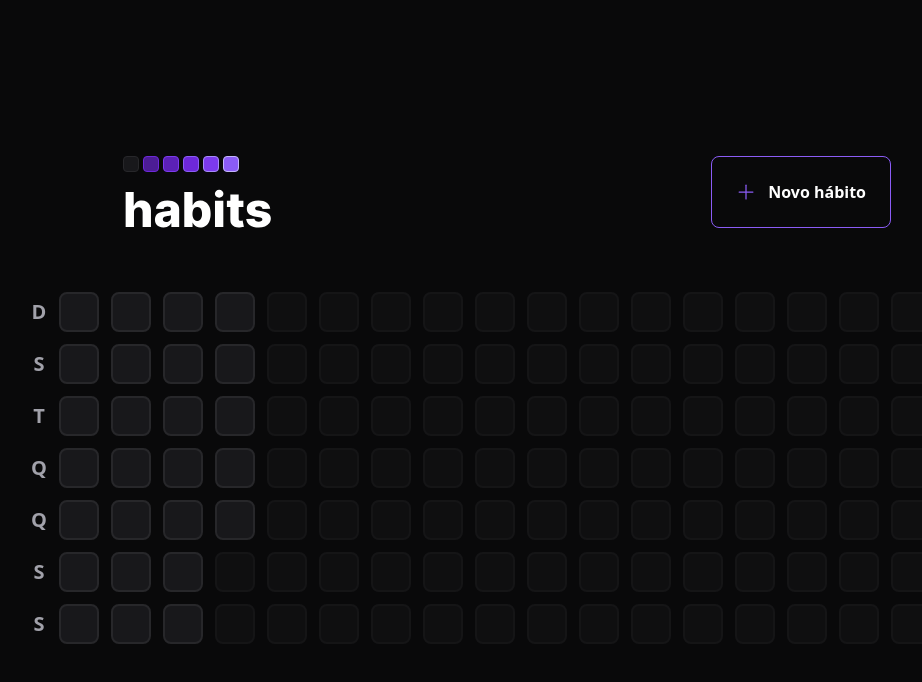
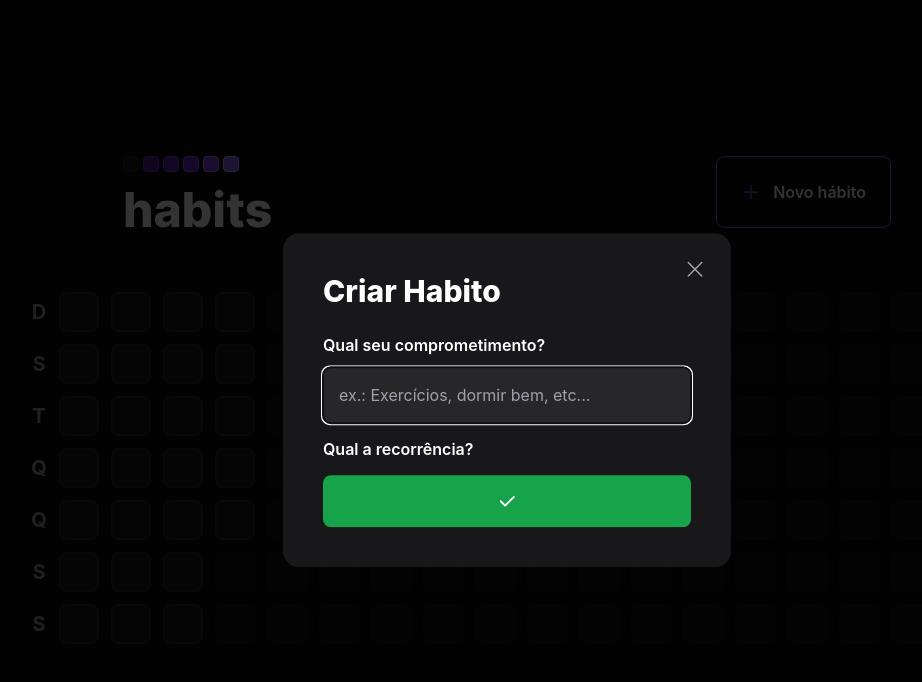
Before and after one commit to gusttavocdn/habits_tracker, a React (Vite) app in the folder web/: page / in a window 1280 px wide. Both pictures are taken after a click on the button "Novo hábito". Shown: the top 682 px of the page, without its empty margins (133-1055 px from the left). Built offline with nearby package versions, Linux system fonts and the light colour scheme.

Commit message:
feat(web): add modal to creat habit

```diff
--- a/web/package.json
+++ b/web/package.json
@@ -9,6 +9,8 @@
     "preview": "vite preview"
   },
   "dependencies": {
+    "@radix-ui/react-dialog": "^1.0.2",
+    "@radix-ui/react-popover": "^1.0.3",
     "dayjs": "^1.11.7",
     "phosphor-react": "^1.4.1",
     "react": "^18.2.0",
--- a/web/src/components/Header.tsx
+++ b/web/src/components/Header.tsx
@@ -1,17 +1,38 @@
-import { Plus } from 'phosphor-react';
+import { Plus, X } from 'phosphor-react';
+import * as Dialog from '@radix-ui/react-dialog';
+import { useState } from 'react';
 import logo from '../assets/logo.svg';
+import { NewHabitForm } from './NewHabitForm';
 
 export function Header() {
   return (
     <div className='w-full max-w-3xl mx-auto flex item-center justify-between'>
       <img src={logo} alt='Habits' />
-      <button
-        type='button'
-        className='border border-violet-500 font-semibold rounded-lg px-6 py-4 flex items-center gap-3 text-white hover:border-violet-300'
-      >
-        <Plus size={20} className='text-violet-500' />
-        Novo hábito
-      </button>
+
+      <Dialog.Root>
+        <Dialog.Trigger
+          type='button'
+          className='border border-violet-500 font-semibold rounded-lg px-6 py-4 flex items-center gap-3 text-white hover:border-violet-300'
+        >
+          <Plus size={20} className='text-violet-500' />
+          Novo hábito
+        </Dialog.Trigger>
+
+        <Dialog.Portal>
+          <Dialog.Overlay className='w-screen h-screen bg-black/80 fixed inset-0' />
+          <Dialog.Content className='absolute p-10 bg-zinc-900 rounded-2xl w-full max-w-md top-1/2 left-1/2 -translate-x-1/2 -translate-y-1/2'>
+            <Dialog.Close className='absolute right-6 top-6 text-zinc-400 hover:text-zinc-200'>
+              <X size={24} aria-label='Fechar' />
+            </Dialog.Close>
+
+            <Dialog.Title className='text-3xl leading-tight font-extrabold text-white'>
+              Criar Habito
+            </Dialog.Title>
+
+            <NewHabitForm />
+          </Dialog.Content>
+        </Dialog.Portal>
+      </Dialog.Root>
     </div>
   );
 }
--- /dev/null
+++ b/web/src/components/NewHabitForm.tsx
@@ -0,0 +1,33 @@
+import { Check } from 'phosphor-react';
+
+export function NewHabitForm() {
+  return (
+    <form className='w-full flex flex-col mt-6 text-white'>
+      <label htmlFor='title' className='font-semibold leading-tight'>
+        Qual seu comprometimento?
+      </label>
+
+      <input
+        type='text'
+        id='title'
+        placeholder='ex.: Exercícios, dormir bem, etc...'
+        className='p-4 rounded-lg mt-3 bg-zinc-800 text-white placeholder:text-zinc-400'
+        autoFocus
+      ></input>
+
+      <label htmlFor='' className='font-semibold leading-tight mt-4'>
+        Qual a recorrência?
+      </label>
+
+      <button
+        type='submit'
+        className='mt-4 rounded-lg p-4 flex items-center justify-center font-semibold
+        bg-green-600 gap-3 hover:bg-green-500'
+      >
+        <Check size={20} weight='bold'>
+          Confirmar
+        </Check>
+      </button>
+    </form>
+  );
+}
--- a/web/tailwind.config.cjs
+++ b/web/tailwind.config.cjs
@@ -1,10 +1,20 @@
 /** @type {import('tailwindcss').Config} */
 module.exports = {
-  content: ['./src/**/*.tsx', './index.html'],
+  content: [
+    './App.{js,jsx,ts,tsx}',
+    './src/**/*.{js,jsx,ts,tsx}',
+    './index.html',
+  ],
   theme: {
     extend: {
       colors: {
-        background: '#09090A',
+        background: '#09090a',
+      },
+      fontFamily: {
+        sans: 'Inter, sans-serif',
+      },
+      gridTemplateRows: {
+        7: 'repeat(7, minmax(0, 1fr))',
       },
     },
   },
```
Also changed, not shown: 1 other file (tests, documents, lock files or other folders).
